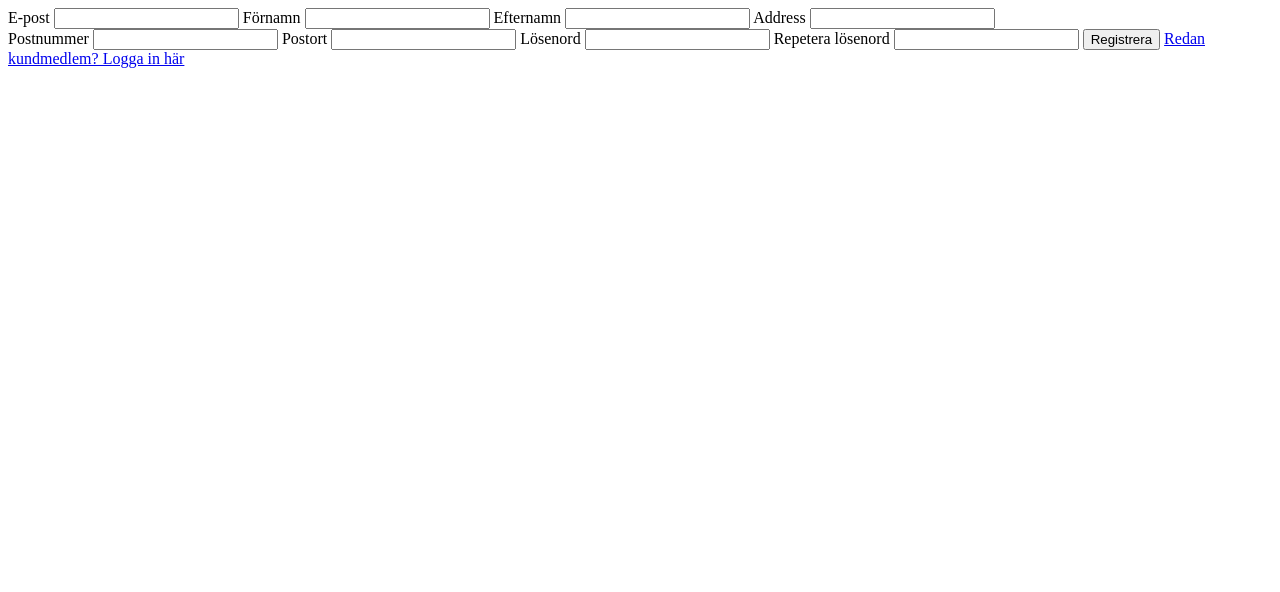
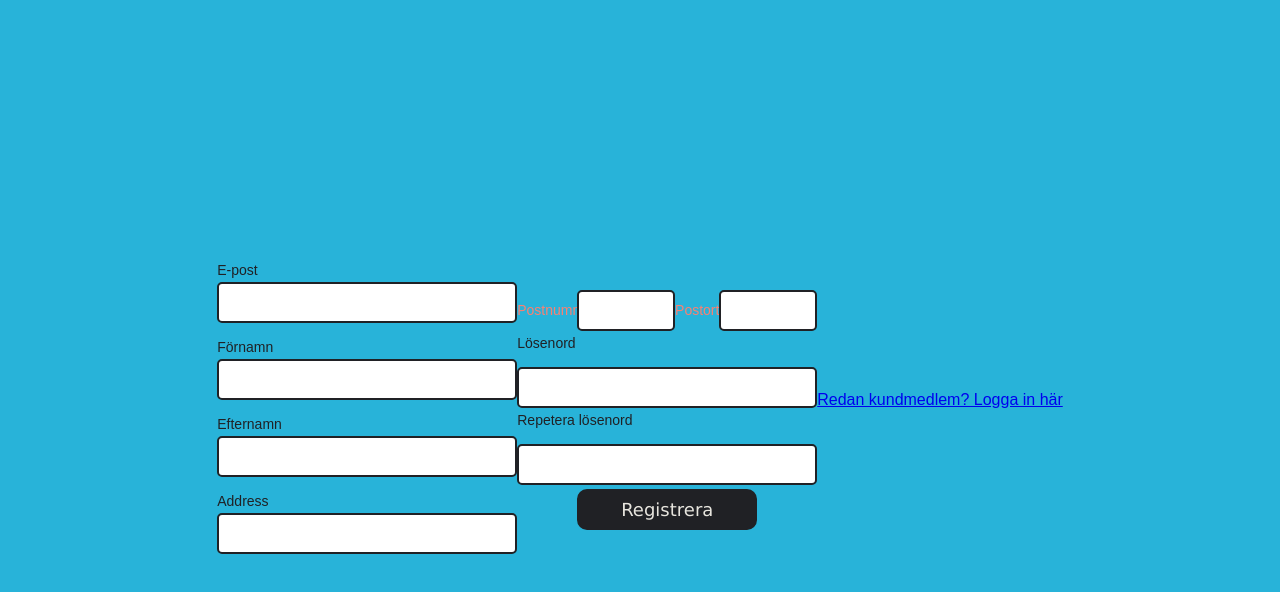
Before and after one commit to dennislundgren/MI-AGIL-ProluoBene, a website built with Parcel: page src/pages/register.html in a window 1280 px wide. Built offline with nearby package versions, Linux system fonts and the light colour scheme; a web font is replaced by a local one.

```diff
--- a/src/pages/register.html
+++ b/src/pages/register.html
@@ -10,39 +10,35 @@
     <script type="module" src="../js/main.js"></script>
   </head>
   <body>
-    <main>
+    <main class="register-page">
       <section class="container">
         <span class="logo"></span>
       </section>
       <form action="../index.html" class="form">
-        <section class="container">
-          <label for="email" class="form__label">E-post</label>
-          <input type="text" class="form__input" id="email" />
-          <label for="firstname" class="form__label">Förnamn</label>
-          <input type="firstname" class="form__input" id="firstname" />
-          <label for="lastname" class="form__label">Efternamn</label>
-          <input type="lastname" class="form__input" id="lastname" />
-          <label for="adress" class="form__label">Address</label>
-          <input type="adress" class="form__input" id="adress" />
+        <section class="form__container">
+          <label for="email" class="label">E-post</label>
+          <input type="text" class="input" id="email" />
+          <label for="firstname" class="label">Förnamn</label>
+          <input type="firstname" class="input" id="firstname" />
+          <label for="lastname" class="label">Efternamn</label>
+          <input type="lastname" class="input" id="lastname" />
+          <label for="adress" class="label">Address</label>
+          <input type="adress" class="input" id="adress" />
         </section>
-        <section class="container">
-          <label for="zip" class="form__label">Postnummer</label>
-          <input type="zip" class="form__input" id="zip" />
-          <label for="state" class="form__label">Postort</label>
-          <input type="state" class="form__input" id="state" />
-          <label for="password" class="form__label">Lösenord</label>
-          <input type="password" class="form__input" id="password" />
-          <label for="confirmPassword" class="form__label"
-            >Repetera lösenord</label
-          >
-          <input
-            type="confirmPassword"
-            class="form__input"
-            id="confirmPassword"
-          />
-          <input type="submit" class="form__submit" value="Registrera" />
-          <a href="../index.html">Redan kundmedlem? Logga in här</a>
+        <section class="form__container">
+          <div class="field field--mini-midi">
+            <label for="zip" class="label">Postnummer</label>
+            <input type="zip" class="input" id="zip" />
+            <label for="state" class="label">Postort</label>
+            <input type="state" class="input" id="state" />
+          </div>
+          <label for="password" class="label">Lösenord</label>
+          <input type="password" class="input" id="password" />
+          <label for="confirmPassword" class="label">Repetera lösenord</label>
+          <input type="confirmPassword" class="input" id="confirmPassword" />
+          <input type="submit" class="submit" value="Registrera" />
         </section>
+        <a href="../index.html">Redan kundmedlem? Logga in här</a>
       </form>
     </main>
   </body>
--- /dev/null
+++ b/src/scss/base/_mixins.scss
@@ -0,0 +1,7 @@
+@mixin flex($fd, $ai, $jc, $gap: 0) {
+  display: flex;
+  flex-direction: $fd;
+  align-items: $ai;
+  justify-content: $jc;
+  gap: $gap;
+}
--- a/src/scss/base/_root.scss
+++ b/src/scss/base/_root.scss
@@ -0,0 +1,7 @@
+*,
+*::before,
+*::after {
+  box-sizing: border-box;
+  padding: 0;
+  margin: 0;
+}
--- a/src/scss/base/_typography.scss
+++ b/src/scss/base/_typography.scss
@@ -0,0 +1,7 @@
+@import url("https://use.typekit.net/xsu0chp.css");
+
+* {
+  font-family: "ubuntu", sans-serif;
+  font-weight: 400;
+  font-style: normal;
+}
--- a/src/scss/base/_variables.scss
+++ b/src/scss/base/_variables.scss
@@ -0,0 +1,10 @@
+$color-dark: #202125;
+$color-blue: #28b3d9;
+$color-light-blue: #bee8f4;
+$color-green: #0a9396;
+$color-beige: #e7e5de;
+
+$border: 2px solid $color-dark;
+$border-radius-sm: 5px;
+$border-radius-lg: 10px;
+$border-radius-round: 999px;
--- /dev/null
+++ b/src/scss/components/_form.scss
@@ -0,0 +1,66 @@
+//////////////
+// IMPORTS //
+////////////
+@use "../base/mixins";
+@use "../base/variables";
+///////////////////
+// FORM STYLING //
+/////////////////
+.form {
+  @include mixins.flex(row, center, center);
+  width: 100%;
+  flex-wrap: wrap;
+  &__container {
+    @include mixins.flex(column, center, center);
+    width: clamp(220px, 70vw, 300px);
+    & > *:not(.submit) {
+      width: 100%;
+    }
+    & :nth-child(odd) {
+      margin-top: 1rem;
+    }
+    & :nth-child(even) {
+      margin-top: 0.25rem;
+    }
+    .label {
+      color: variables.$color-dark;
+      font-size: 14px;
+      align-self: flex-start;
+      font-weight: 100;
+      font-style: normal;
+    }
+    .input {
+      background-color: white;
+      border: variables.$border;
+      border-radius: variables.$border-radius-sm;
+      padding: 0.5rem;
+      font-size: 18px;
+      color: variables.$color-dark;
+    }
+    .field {
+      width: 100%;
+      @include mixins.flex(row, center, center);
+      &--mini-midi {
+        & > :nth-child(odd) {
+          width: 20%;
+          color: salmon;
+        }
+        & > :nth-child(even) {
+          width: 80%;
+          color: salmon;
+        }
+      }
+    }
+    .submit {
+      width: 60%;
+      padding: 0.5rem;
+      border: variables.$border;
+      border-radius: variables.$border-radius-lg;
+      background-color: variables.$color-dark;
+      color: variables.$color-beige;
+      font-family: "Lucida Sans", "Lucida Sans Regular", "Lucida Grande",
+        "Lucida Sans Unicode", Geneva, Verdana, sans-serif;
+      font-size: 18px;
+    }
+  }
+}
--- /dev/null
+++ b/src/scss/layouts/_login.scss
@@ -0,0 +1,8 @@
+@use "../base/mixins";
+@use "../base/variables";
+.login-page,
+.register-page {
+  background-color: variables.$color-blue;
+  @include mixins.flex(column, center, center);
+  height: 100vh;
+}
--- a/src/scss/main.scss
+++ b/src/scss/main.scss
@@ -0,0 +1,4 @@
+@use "./base/root";
+@use "./base/typography";
+@use "./components/form";
+@use "./layouts/login";
```
Also changed, not shown: src/index.html (+12 -10 lines), src/scss/layouts/_layout.scss (deleted).
